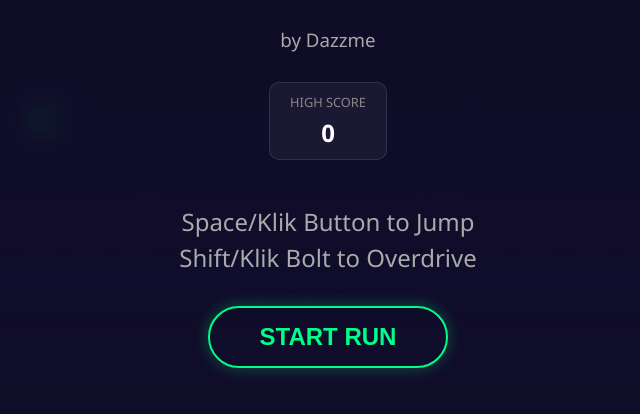
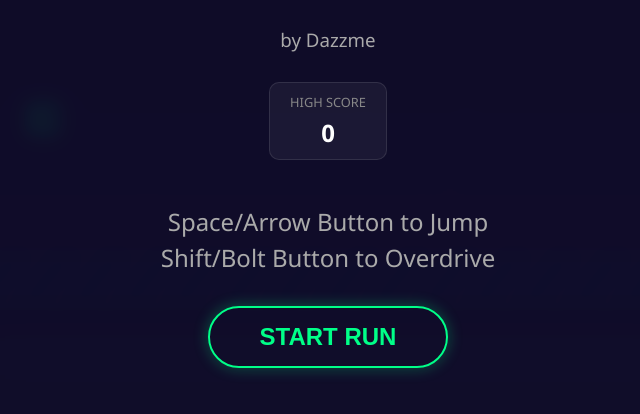
Before and after one commit to dazzmee/Cyber-Block-Games, a plain HTML site: page index.html in a window 1280 px wide. Shown: the part 296-710 px from the top of the page, without its empty margins (312-952 px from the left). Drawn offline with Linux system fonts and the light colour scheme.

Commit message:
Update <p> in startScreen

```diff
--- a/index.html
+++ b/index.html
@@ -337,7 +337,7 @@
             <div class="stats-value" id="menuHighScore">0</div>
         </div>
 
-        <p>Space/Klik Button to Jump <br>Shift/Klik Bolt to Overdrive</p>
+        <p>Space/Arrow Button to Jump <br>Shift/Bolt Button to Overdrive</p>
         <button onclick="startGame()">START RUN</button>
     </div>
 
```
